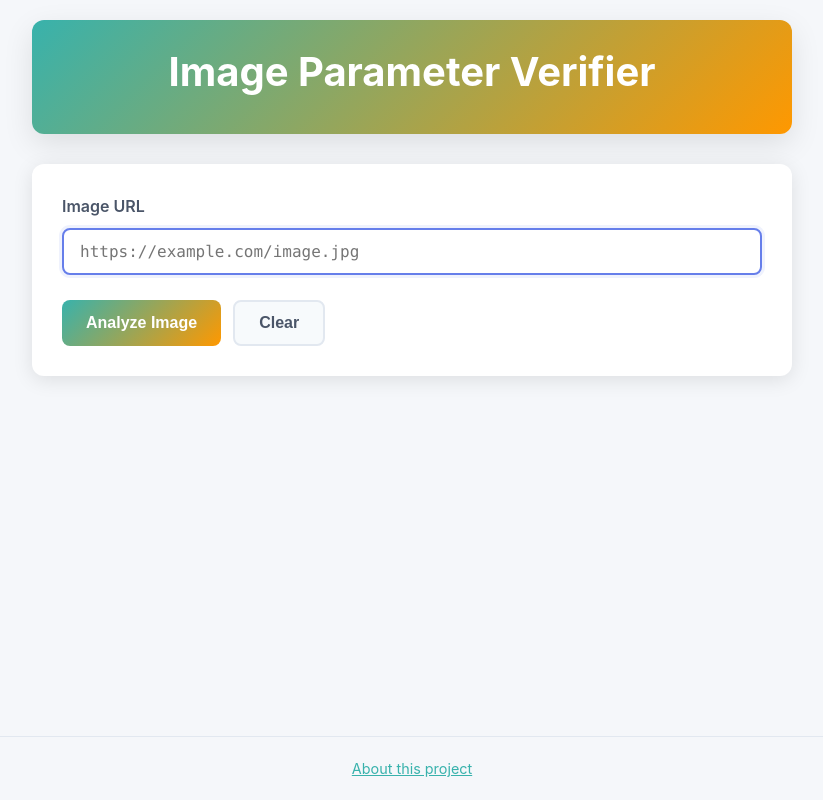
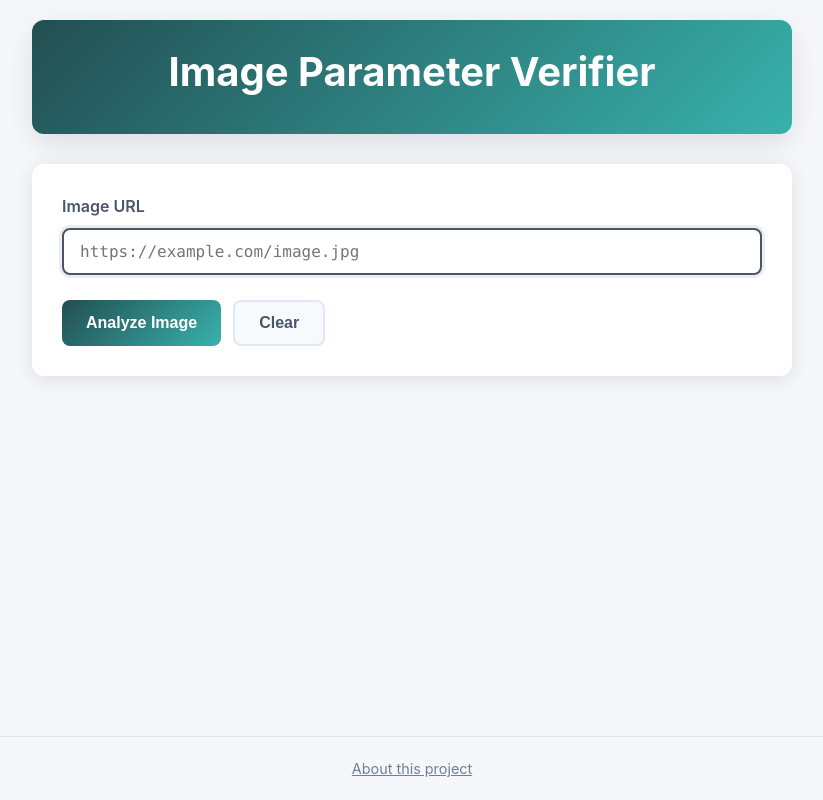
Before and after one commit to mike-ragan/images-in-email, a website: page index.html in a window 1280 px wide. Shown: the whole page, without its empty margins (228-1051 px from the left). Drawn offline with Linux system fonts and the light colour scheme.

Commit message:
visual tweaks again

```diff
--- a/index.html
+++ b/index.html
@@ -34,7 +34,7 @@
             text-align: center;
             margin-bottom: 30px;
             padding: 20px;
-            background: linear-gradient(135deg, #38b2ac 0%, #ff9800 100%);
+            background: linear-gradient(135deg, #234e52 0%, #38b2ac 100%);
             color: white;
             border-radius: 12px;
             box-shadow: 0 10px 30px rgba(0,0,0,0.1);
@@ -82,8 +82,8 @@
 
         input[type="url"]:focus {
             outline: none;
-            border-color: #667eea;
-            box-shadow: 0 0 0 3px rgba(102, 126, 234, 0.1);
+            border-color: #4a5568;
+            box-shadow: 0 0 0 3px rgba(74, 85, 104, 0.1);
         }
 
         .button-group {
@@ -103,7 +103,7 @@
         }
 
         .btn-primary {
-            background: linear-gradient(135deg, #38b2ac 0%, #ff9800 100%);
+            background: linear-gradient(135deg, #234e52 0%, #38b2ac 100%);
             color: white;
         }
 
@@ -361,7 +361,7 @@
     </div>
 
     <div class="footer">
-        <a href="" target="_blank" style="color: #38b2ac; text-decoration: underline;">About this project</a>
+    <a href="" target="_blank" style="color: #718096; text-decoration: underline;">About this project</a>
     </div>
 
     <script>
```
